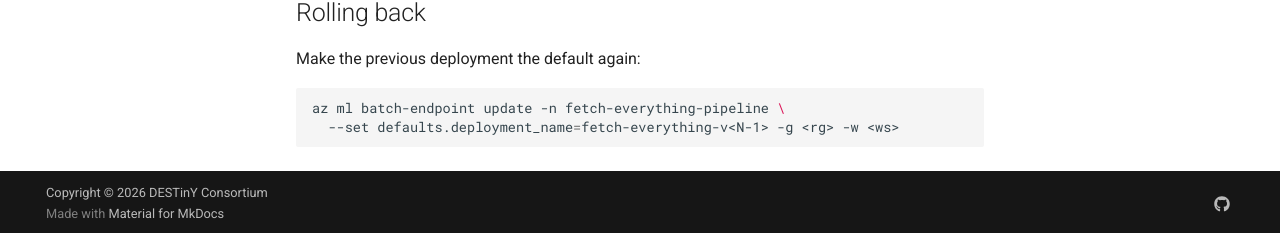
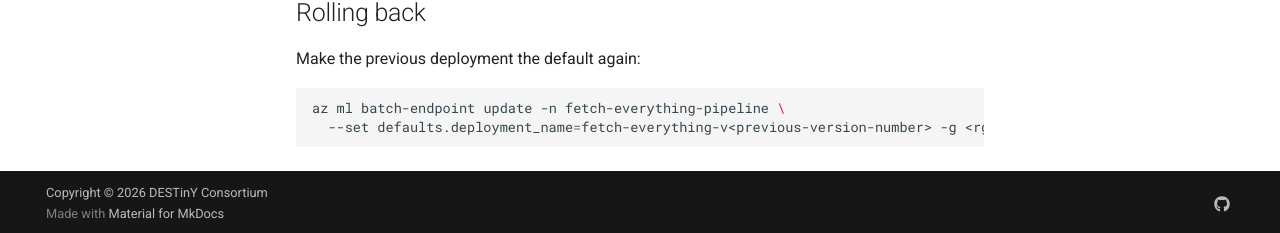
Before and after one commit to EPPI-Centre/fetch-everything-pipeline, an MkDocs documentation site: the page built from docs/deployment.md, in a window 1280 px wide and 900 px high, scrolled down 2760 px. Shown: the part 664-897 px from the top of the window. Built offline with MkDocs 1.6.1 and Material for MkDocs 9.7.7, drawn with Linux system fonts in a browser that asks for light colours; comment, search, counter and statistics services are not loaded; part of the change alters nothing that is shown.

Commit message:
Remove reference to n-1 for previous version numbers

````diff
--- a/docs/deployment.md
+++ b/docs/deployment.md
@@ -124,5 +124,5 @@ Make the previous deployment the default again:
 
 ```bash
 az ml batch-endpoint update -n fetch-everything-pipeline \
-  --set defaults.deployment_name=fetch-everything-v<N-1> -g <rg> -w <ws>
+  --set defaults.deployment_name=fetch-everything-v<previous-version-number> -g <rg> -w <ws>
 ```
````
